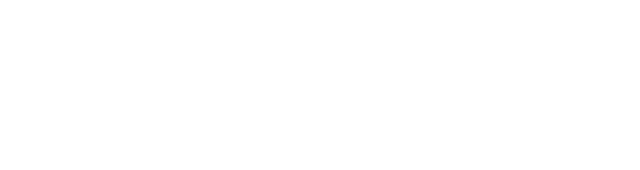
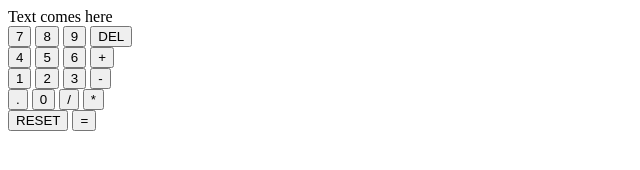
Before and after one commit to Dimithri8/odin-calculator, a plain HTML site: page index.html in a window 1280 px wide. Shown: the whole page, without its empty margins (0-640 px from the left). Drawn offline with Linux system fonts and the light colour scheme.

Commit message:
Developed HTML structure of calculator

```diff
--- a/index.html
+++ b/index.html
@@ -7,6 +7,37 @@
     <link rel="stylesheet" href="styles.css" />
   </head>
   <body>
+    <div id="container">
+      <div class="screen">Text comes here</div>
+      <div class="btn-row">
+        <button class="cal-btn">7</button>
+        <button class="cal-btn">8</button>
+        <button class="cal-btn">9</button>
+        <button class="delete-btn">DEL</button>
+      </div>
+      <div class="btn-row">
+        <button class="cal-btn">4</button>
+        <button class="cal-btn">5</button>
+        <button class="cal-btn">6</button>
+        <button class="add-btn">+</button>
+      </div>
+      <div class="btn-row">
+        <button class="cal-btn">1</button>
+        <button class="cal-btn">2</button>
+        <button class="cal-btn">3</button>
+        <button class="subtract-btn">-</button>
+      </div>
+      <div class="btn-row">
+        <button class="period-btn">.</button>
+        <button class="cal-btn">0</button>
+        <button class="divide-btn">/</button>
+        <button class="multiply-btn">*</button>
+      </div>
+      <div class="btn-row">
+        <button class="reset-btn">RESET</button>
+        <button class="equal-btn">=</button>
+      </div>
+    </div>
     <script src="script.js"></script>
   </body>
 </html>
```
